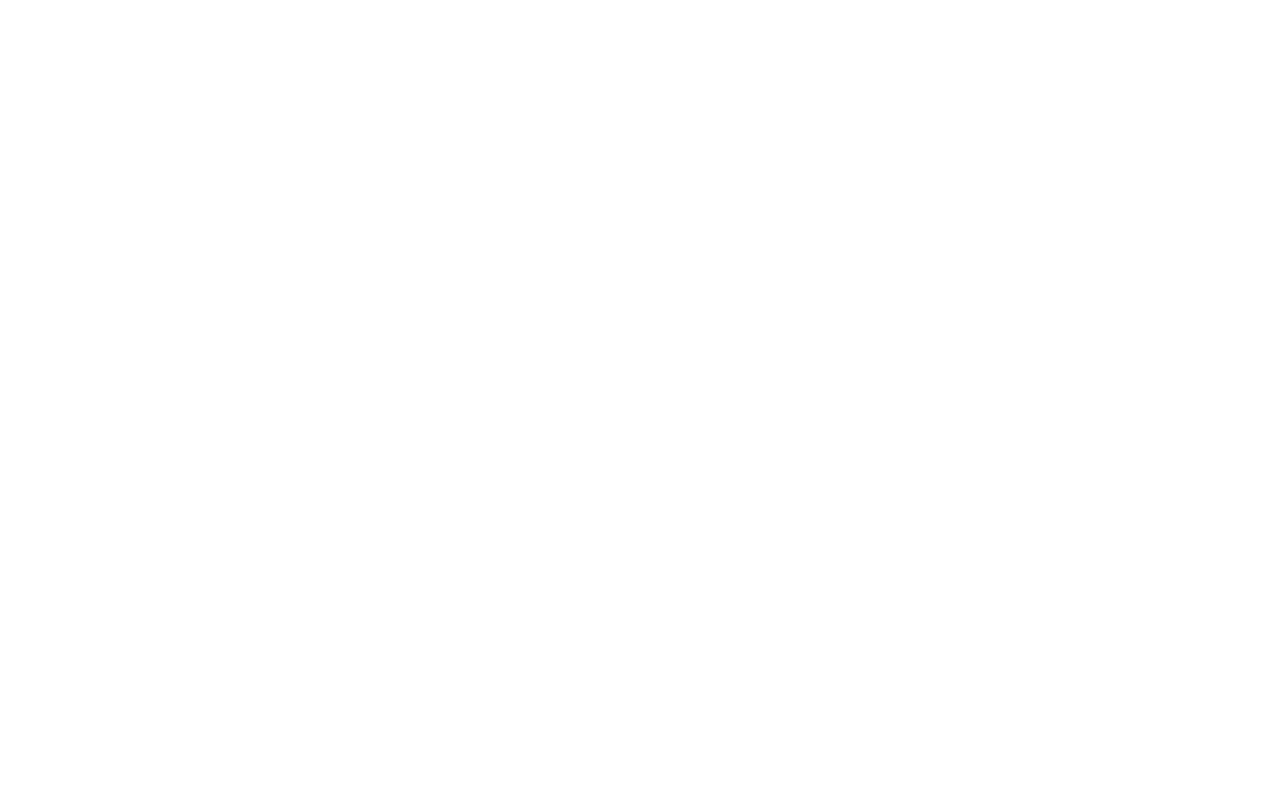
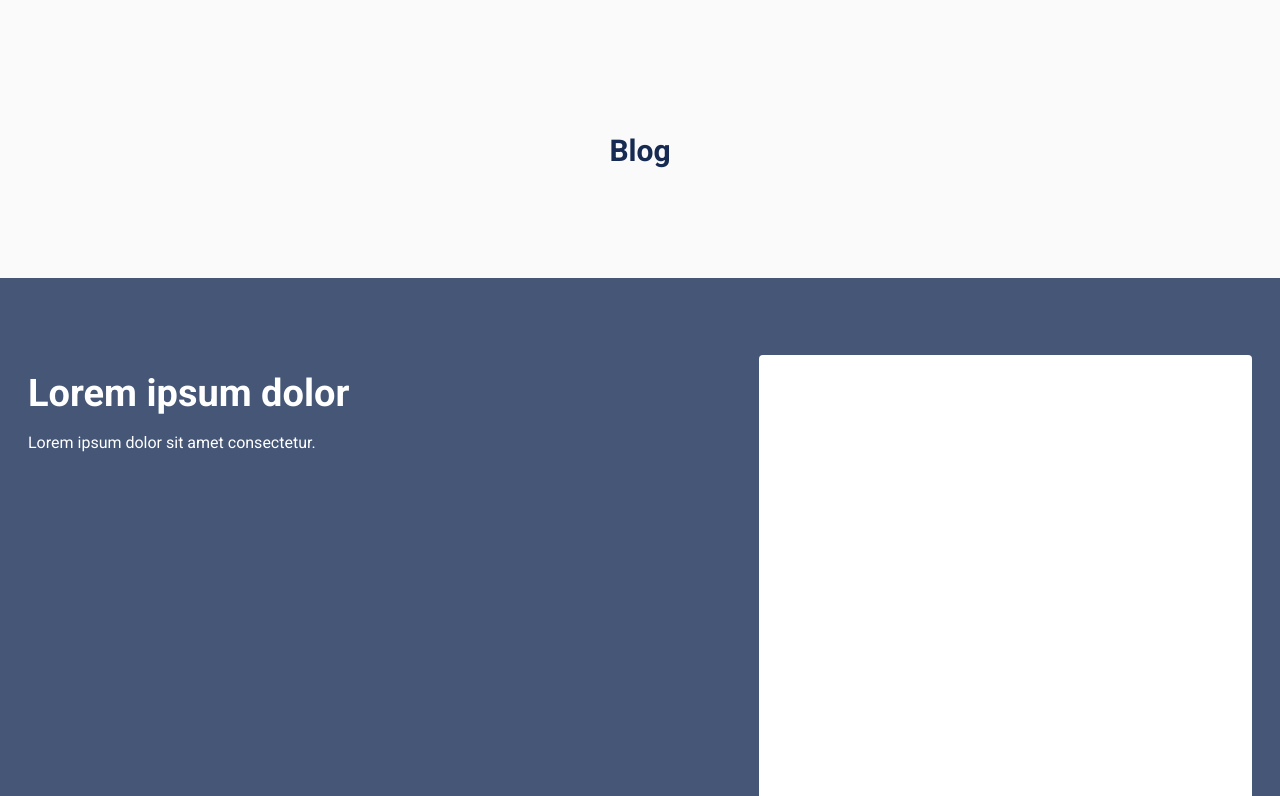
Before and after one commit to sargisshahinyan/sip-solutions, a Next.js app: page /sip in a window 1280 px wide. Shown: the part 1544-2340 px from the top of the page. Before the commit the page ends 1464 px from the top, so only its background shows below. Built offline with nearby package versions, Linux system fonts and the light colour scheme.

Commit message:
adding sections construction

```diff
--- a/src/app/generals.scss
+++ b/src/app/generals.scss
@@ -1,7 +1,17 @@
+body {
+  background: var(--body-bg-color);
+}
+
 p {
   font-size: 16px;
   line-height: 1.5;
   color: var(--text-color);
+}
+
+.flex-spb-st {
+  display: flex;
+  justify-content: space-between;
+  gap: 24px;
 }
 
 .flex-spb-c {
@@ -24,3 +34,10 @@
   align-items: center;
   gap: 16px;
 }
+
+.flex-col-spb-st {
+  display: flex;
+  flex-direction: column;
+  align-items: center;
+  gap: 16px;
+}
--- a/src/app/globals.css
+++ b/src/app/globals.css
@@ -7,6 +7,7 @@
 
 :root {
   --white: #FFFFFF;
+  --white-off: #FAFAFA;
   --black: #000000;
   --blue-light: #455677;
   --blue-dark: #172a51;
@@ -14,6 +15,7 @@
 
   --primary-color: var(--blue-dark);
   --text-color: var(--black);
+  --body-bg-color: var(--white-off);
 }
 
 body, html {
--- a/src/app/sip/page.tsx
+++ b/src/app/sip/page.tsx
@@ -61,6 +61,36 @@
         </Wrapper>
       </section>
 
+      <section className={styles["gallery-section"]}>
+        <Wrapper>
+          <SectionTitle>Gallery</SectionTitle>
+        </Wrapper>
+      </section>
+
+      <section className={styles["blog-section"]}>
+        <Wrapper>
+          <SectionTitle>Blog</SectionTitle>
+        </Wrapper>
+      </section>
+
+      <section className={styles["contacts-section"]}>
+        <Wrapper>
+          <div className={cx("flex-spb-st", "contacts-section-content")}>
+            <div className={cx("flex-col-spb-st", "contacts-section-content__info")}>
+              <div>
+                <SectionTitle className={cx("contacts-section-content__info-title")}>Lorem ipsum dolor</SectionTitle>
+                <p className={styles["contacts-section-content__info-subtitle"]}>
+                  Lorem ipsum dolor sit amet consectetur.
+                </p>
+              </div>
+              <div>{/*  contacts */}</div>
+              <div>{/*  socials */}</div>
+            </div>
+            <div className={styles["contacts-section-content__form"]}></div>
+          </div>
+        </Wrapper>
+      </section>
+
       <Footer></Footer>
     </>
   );
--- a/src/app/sip/styles.module.scss
+++ b/src/app/sip/styles.module.scss
@@ -100,3 +100,42 @@
     }
   }
 }
+
+.gallery-section {
+  margin-top: 110px;
+}
+
+.blog-section {
+  margin-top: 134px;
+}
+
+.contacts-section {
+  margin-top: 110px;
+  background: var(--blue-light);
+
+  &-content {
+    padding: 77px 0;
+
+    &__info {
+      &-title {
+        margin-top: 16px;
+        font-size: 38px !important;
+        color: var(--white) !important;
+        text-align: left !important;
+      }
+
+      &-subtitle {
+        margin-top: 19px;
+        line-height: 1.17;
+        color: var(--white);
+      }
+    }
+
+    &__form {
+      width: 493px;
+      height: 512px;
+      border-radius: 4px;
+      background: var(--white);
+    }
+  }
+}
--- a/src/shared/components/PageTitle/styles.module.scss
+++ b/src/shared/components/PageTitle/styles.module.scss
@@ -3,4 +3,5 @@
   line-height: 1.17;
   font-weight: 700;
   color: var(--primary-color);
+  text-align: center;
 }
--- a/src/shared/components/SectionTitle/styles.module.scss
+++ b/src/shared/components/SectionTitle/styles.module.scss
@@ -3,4 +3,5 @@
   line-height: 1.17;
   font-weight: 700;
   color: var(--primary-color);
+  text-align: center;
 }
```
